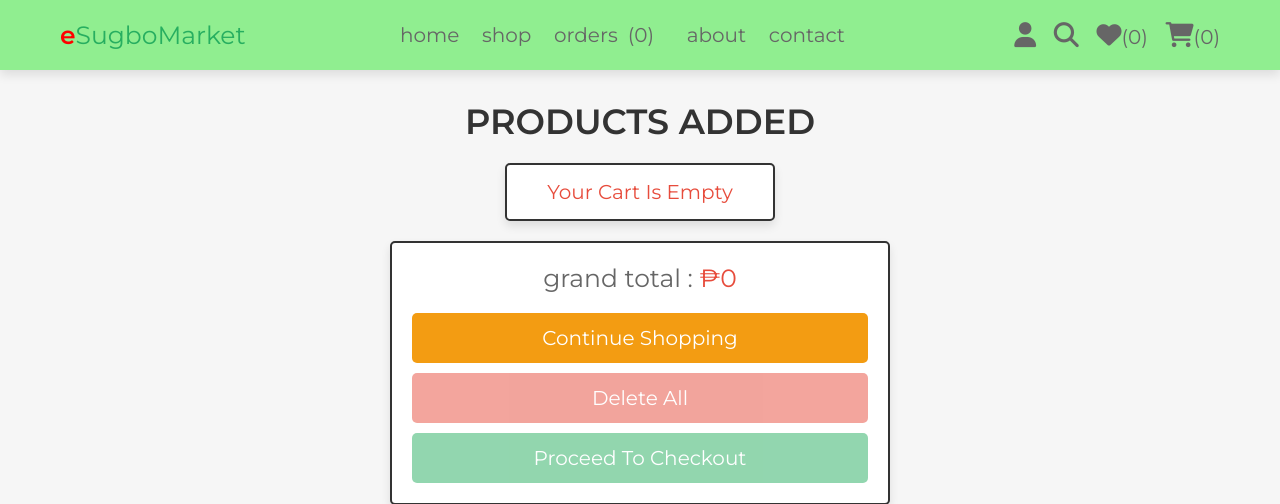
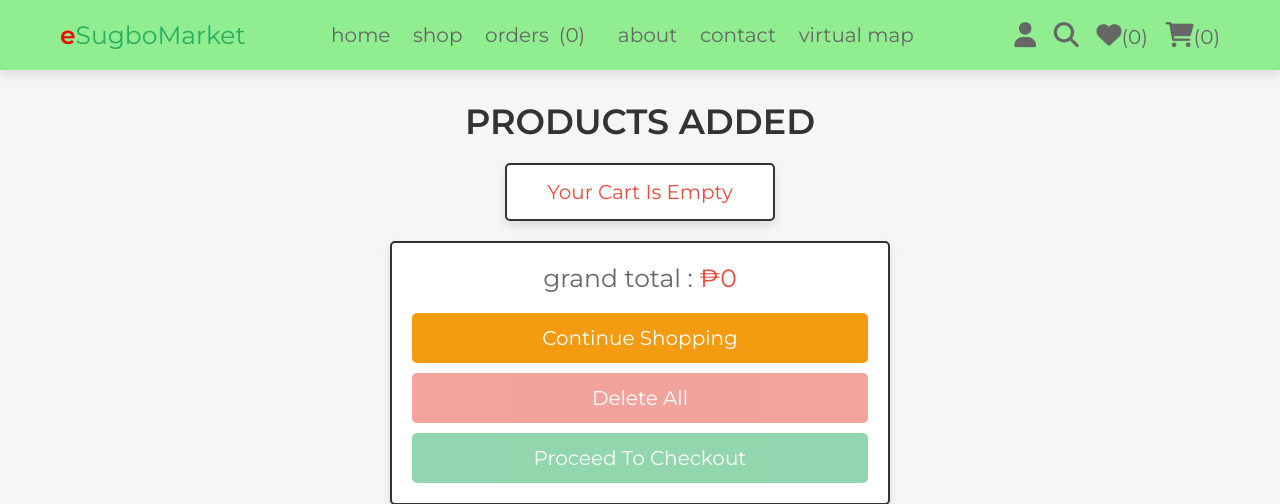
Before and after one commit to mitchhuan/eSugboMarket.final, a PHP site: page /cart.php in a window 1280 px wide. Shown: the top 504 px of the page. Run offline with PHP 8.4, Linux system fonts and the light colour scheme; the visitor is signed in with stand-in values (Sample User, id 1); data that the repository does not hold is empty; some libraries are stand-ins or nearby versions.

Commit message:
header changes(map.php)

```diff
--- a/header.php
+++ b/header.php
@@ -29,6 +29,7 @@ if(isset($message)){
          <a href="orders.php">orders<span>(<?= $count_orders->rowCount(); ?>)</span></a>
          <a href="about.php">about</a>
          <a href="contact.php">contact</a>
+         <a href="map.php">virtual map</a>
       </nav>
 
       <div class="icons">
--- a/newheader.php
+++ b/newheader.php
@@ -24,6 +24,7 @@ if(isset($message)){
          <a href="newshop.php">shop</a>
          <a href="newabout.php">about</a>
          <a href="newcontact.php">contact</a>
+         <a href="map.php">virtual map</a>
       </nav>
 
       <div class="icons">
```
